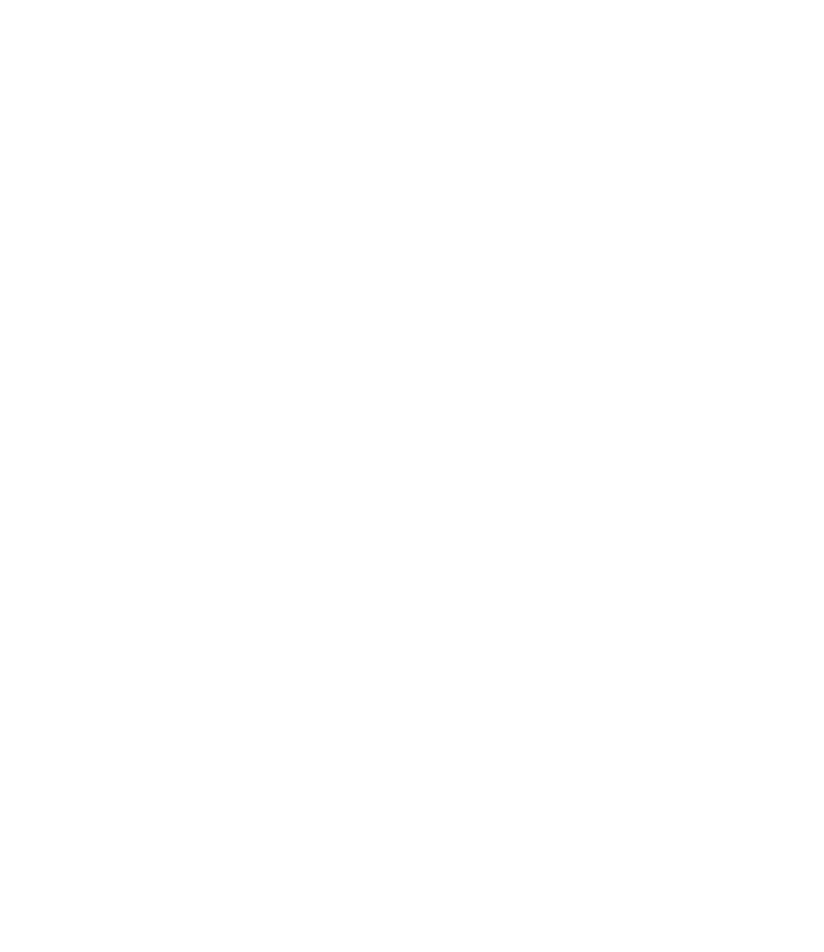
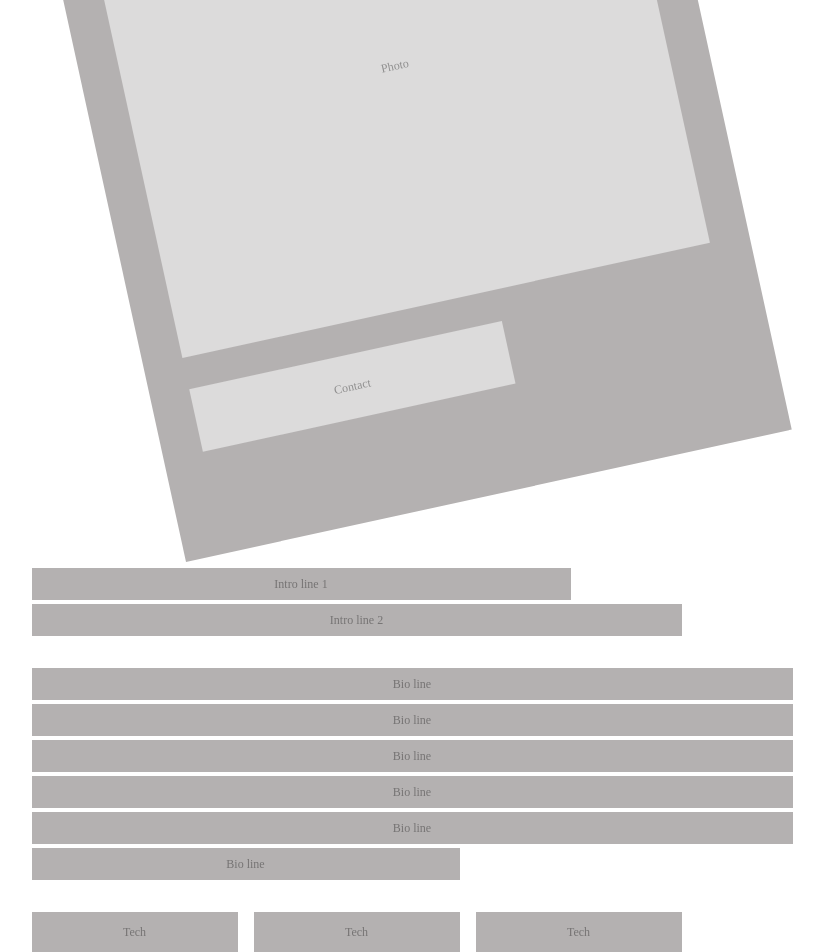
Before and after one commit to dev-gaitano/eugene-gaitano, a React (Vite) app in the folder frontend/: page / in a window 1280 px wide. Shown: the part 1016-1968 px from the top of the page, without its empty margins (228-1052 px from the left). Before the commit the page ends 800 px from the top, so only its background shows below. Built offline with nearby package versions, Linux system fonts and the light colour scheme.

Commit message:
feat(About): add about section placeholder and wrap Home in main
- Add About: contact card, intro/bio line placeholders, and a
  tech stack pill row, all placeholder blocks
- Wire About into Home, wrapping Hero and About in a <main>
  landmark

```diff
--- a/frontend/src/components/About/About.css
+++ b/frontend/src/components/About/About.css
@@ -0,0 +1,78 @@
+.about {
+  justify-content: center;
+  gap: 64px;
+  flex-wrap: wrap;
+}
+
+.about-me {
+  display: flex;
+  flex-direction: column;
+  gap: 32px;
+  max-width: 761px;
+  width: 100%;
+}
+
+.intro,
+.bio {
+  display: flex;
+  flex-direction: column;
+  gap: 4px;
+}
+
+.line-placeholder {
+  height: 32px;
+  width: 100%;
+}
+
+.line-placeholder.w-539 {
+  max-width: 539px;
+}
+
+.line-placeholder.w-650 {
+  max-width: 650px;
+}
+
+.line-placeholder.w-428 {
+  max-width: 428px;
+}
+
+.tech-stack {
+  display: flex;
+  gap: 16px;
+}
+
+.tech-pill {
+  height: 40px;
+  width: 206px;
+}
+
+.contact-container {
+  display: flex;
+  align-items: center;
+  justify-content: center;
+  max-width: 761px;
+  width: 100%;
+}
+
+.contact-card {
+  background: var(--gray-mid);
+  padding: 40px;
+  width: 620px;
+  height: 720px;
+  display: flex;
+  flex-direction: column;
+  gap: 32px;
+  transform: rotate(-12.33deg);
+}
+
+.contact-thumbnail {
+  background: var(--gray-light);
+  height: 480px;
+  width: 100%;
+}
+
+.contact-tag {
+  background: var(--gray-light);
+  height: 64px;
+  width: 320px;
+}
--- a/frontend/src/components/About/About.tsx
+++ b/frontend/src/components/About/About.tsx
@@ -1,7 +1,42 @@
 import "./About.css";
 
 function About() {
-  return <></>;
+  return (
+    <>
+      <section id="about" className="section about">
+        <div className="contact-container">
+          <div className="contact-card">
+            <div className="placeholder contact-thumbnail">Photo</div>
+            <div className="placeholder contact-tag">Contact</div>
+          </div>
+        </div>
+
+        <div className="about-me">
+          <div className="intro">
+            <div className="placeholder line-placeholder w-539">
+              Intro line 1
+            </div>
+            <div className="placeholder line-placeholder w-650">
+              Intro line 2
+            </div>
+          </div>
+          <div className="bio">
+            <div className="placeholder line-placeholder w-full">Bio line</div>
+            <div className="placeholder line-placeholder w-full">Bio line</div>
+            <div className="placeholder line-placeholder w-full">Bio line</div>
+            <div className="placeholder line-placeholder w-full">Bio line</div>
+            <div className="placeholder line-placeholder w-full">Bio line</div>
+            <div className="placeholder line-placeholder w-428">Bio line</div>
+          </div>
+          <div className="tech-stack">
+            <div className="placeholder tech-pill">Tech</div>
+            <div className="placeholder tech-pill">Tech</div>
+            <div className="placeholder tech-pill">Tech</div>
+          </div>
+        </div>
+      </section>
+    </>
+  );
 }
 
 export default About;
--- a/frontend/src/pages/Home.tsx
+++ b/frontend/src/pages/Home.tsx
@@ -1,3 +1,4 @@
+import About from "../components/About/About";
 import Hero from "../components/Hero/Hero";
 import Navbar from "../components/Navbar/Navbar";
 import ScrollIndicator from "../components/ScrollIndicator/ScrollIndicator";
@@ -6,7 +7,10 @@ function Home() {
   return (
     <>
       <Navbar />
-      <Hero />
+      <main>
+        <Hero />
+        <About />
+      </main>
       <ScrollIndicator />
     </>
   );
```
